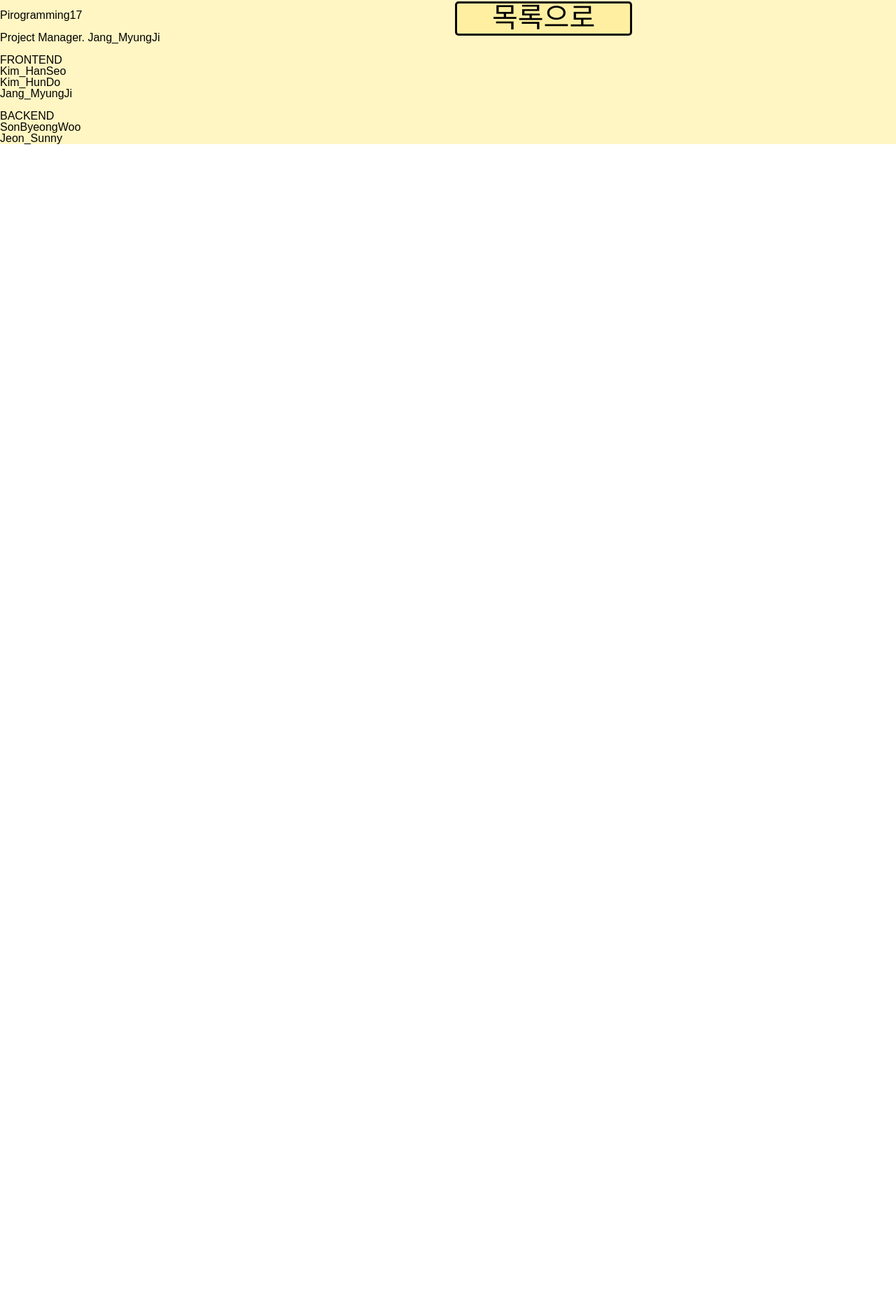
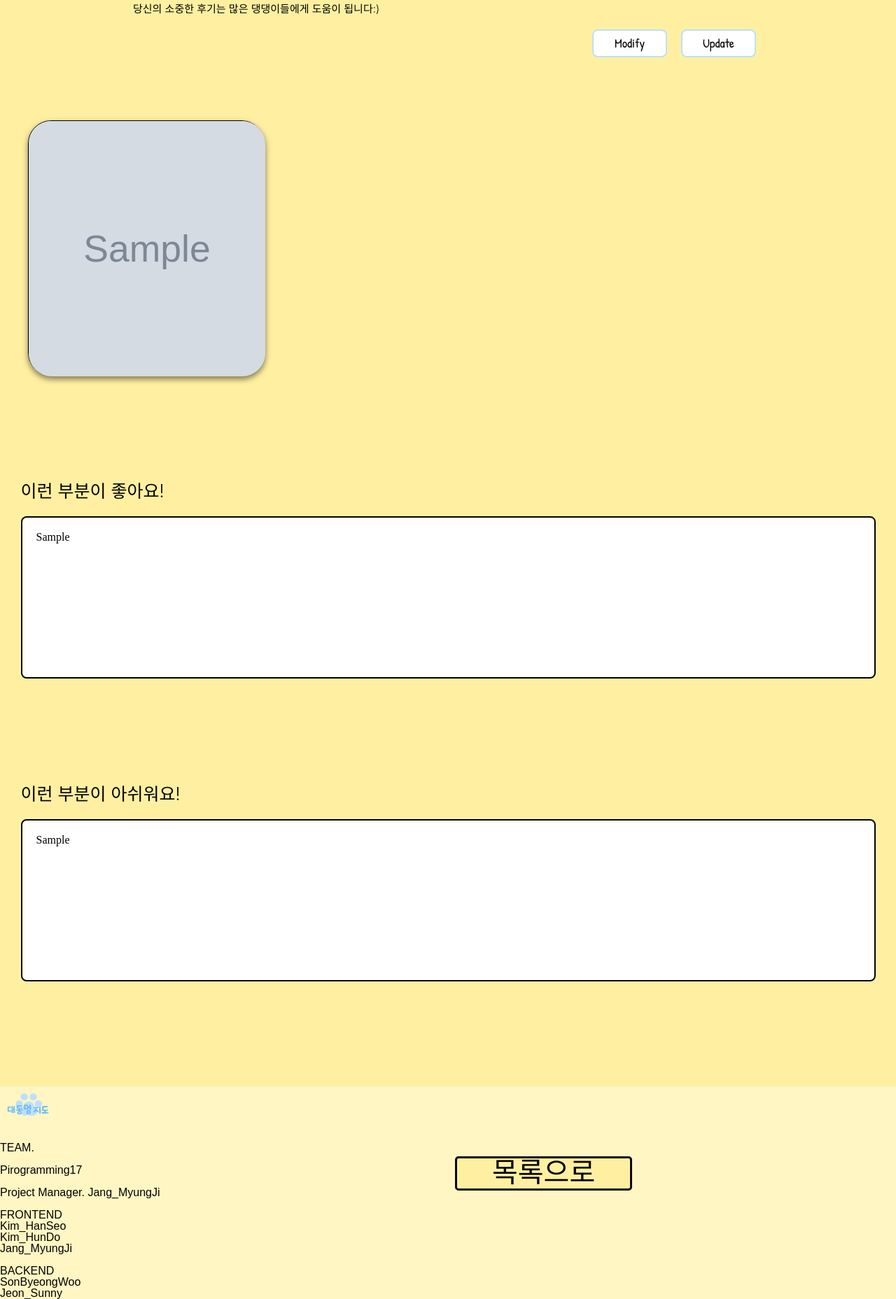
Before and after one commit to ceginer/Project_Dangdang_map, a Django app: page /reviewDetail/1 in a window 1280 px wide. Shown: the part 210-2067 px from the top of the page at 70% size. Before the commit the page ends 417 px from the top, so only its background shows below. Run offline with Django 4.2, Linux system fonts and the light colour scheme; tables that the repository leaves empty hold one stand-in row (values such as "Sample post"); grey boxes marked "Sample" are stand-in pictures; parts of the project's set-up code (start-up, migrations or seed data) failed here and were passed over; some libraries are stand-ins or nearby versions; some web fonts are replaced.

Commit message:
Design "리뷰 상세페이지 css 추가"

```diff
--- a/dang/templates/base.html
+++ b/dang/templates/base.html
@@ -12,6 +12,7 @@
   <link rel="stylesheet" href="{% static 'css/cafeDetail.css' %}" />
   <link rel="stylesheet" href="{% static 'css/medical.css' %}" />
   <link rel="stylesheet" href="{% static 'css/reviewWrite.css' %}" />
+  <link rel="stylesheet" href="{% static 'css/reviewDetail.css' %}" />
   <script src="https://kit.fontawesome.com/a8a24f1fa9.js" crossorigin="anonymous"></script>
   <link rel="preconnect" href="https://fonts.googleapis.com">
   <link rel="preconnect" href="https://fonts.gstatic.com" crossorigin>
--- a/dang/templates/reviewDetail.html
+++ b/dang/templates/reviewDetail.html
@@ -1,28 +1,47 @@
 {% extends 'base.html'%}
-{% load static %}
-<!DOCTYPE html>
-<html lang="en">
-
-<head>
-  <meta charset="UTF-8">
-  <meta http-equiv="X-UA-Compatible" content="IE=edge">
-  <meta name="viewport" content="width=device-width, initial-scale=1.0">
-  <link rel="stylesheet" href="{% static 'css/reviewDetail.css' %}" />
-  <title>Document</title>
-</head>
+{% block content %}
 
 <body>
-  {% block content %}
   <div class="review-detail">
-    <div>리뷰디테일 페이지 입니다.</div>
+    <div class="review_top">
+      <div class="logo_img"><img src="" /></div>
+      <h1>멍 리뷰</h1>
+      <span>당신의 소중한 후기는 많은 댕댕이들에게 도움이 됩니다:)</span>
+      <div class="review_update_btn">
+        <button>Modify</button>
+        <button>Update</button>
+      </div>
+    </div>
+    <div class="review_mid">
+      {% if review.postImage %}
+      <p>
+      <div class="review_photo">
+        <img src="{{ review.postImage.url }}" style="width: 338px; height: 365px; border-radius: 33px;" />
+      </div>
+      </p>
+      {% endif %}
 
-    <div>{{placeName}}리뷰썻음</div>
+    </div>
+    <div class="review_bottom">
+      <div class="post-good">
+        <div class="post_span">이런 부분이 좋아요!</div>
+        <br>
+        <div class="post-good-box">
+          {{review.postGood}}
+        </div>
+      </div>
+      <div class="post-bad">
+        <div class="post_span">이런 부분이 아쉬워요!</div>
+        <br>
+        <div class="post-good-box">
+          {{review.postBad}}
+        </div>
+      </div>
+    </div>
+
+    <div class="back_to_list">
+      <a href="/detail/{{post.postType}}/{{post.placeId}}">목록으로</a>
+    </div>
   </div>
-
-  <div class="back_to_list">
-    <a href="/detail/{{post.postType}}/{{post.placeId}}">목록으로</a>
-  </div>
-  {% endblock %}
 </body>
-
-</html>
+{% endblock %}
--- a/static/css/reviewDetail.css
+++ b/static/css/reviewDetail.css
@@ -1,3 +1,56 @@
 .review-detail {
-    background-color: #FFF0A1;
+    background: #FFF0A1;
 }
+
+.review_photo {
+    background: #FFFFFF;
+    border: 1px solid #000000;
+    border-radius: 33px;
+    width: 338px;
+    height: 365px;
+    filter: drop-shadow(0px 4px 4px rgba(0, 0, 0, 0.5));
+}
+
+.review_mid {
+    width: 1200px;
+    margin: 0 auto;
+    padding-bottom: 150px;
+    display: flex;
+    flex-direction: row;
+}
+
+.review_bottom {
+    display: flex;
+    flex-direction: column;
+    margin: 0 auto;
+}
+
+.post-good-box {
+    width: 1221px;
+    height: 232px;
+    background: #FFFFFF;
+    /* Black */
+    padding: 20px;
+    border: 2px solid #000000;
+    border-radius: 8px;
+    margin-bottom: 150px;
+}
+
+
+.post-good {
+    margin: 0 auto;
+}
+
+
+.post_span {
+    padding-bottom: 5px;
+    font-family: 'Inter';
+    font-style: normal;
+    font-weight: 300;
+    font-size: 25px;
+    line-height: 30px;
+}
+
+.post-bad {
+    margin: 0 auto;
+}
```
Also changed, not shown: dang/migrations/0002_like_delete_favorite_accomodation_favorite_and_more.py (added).
